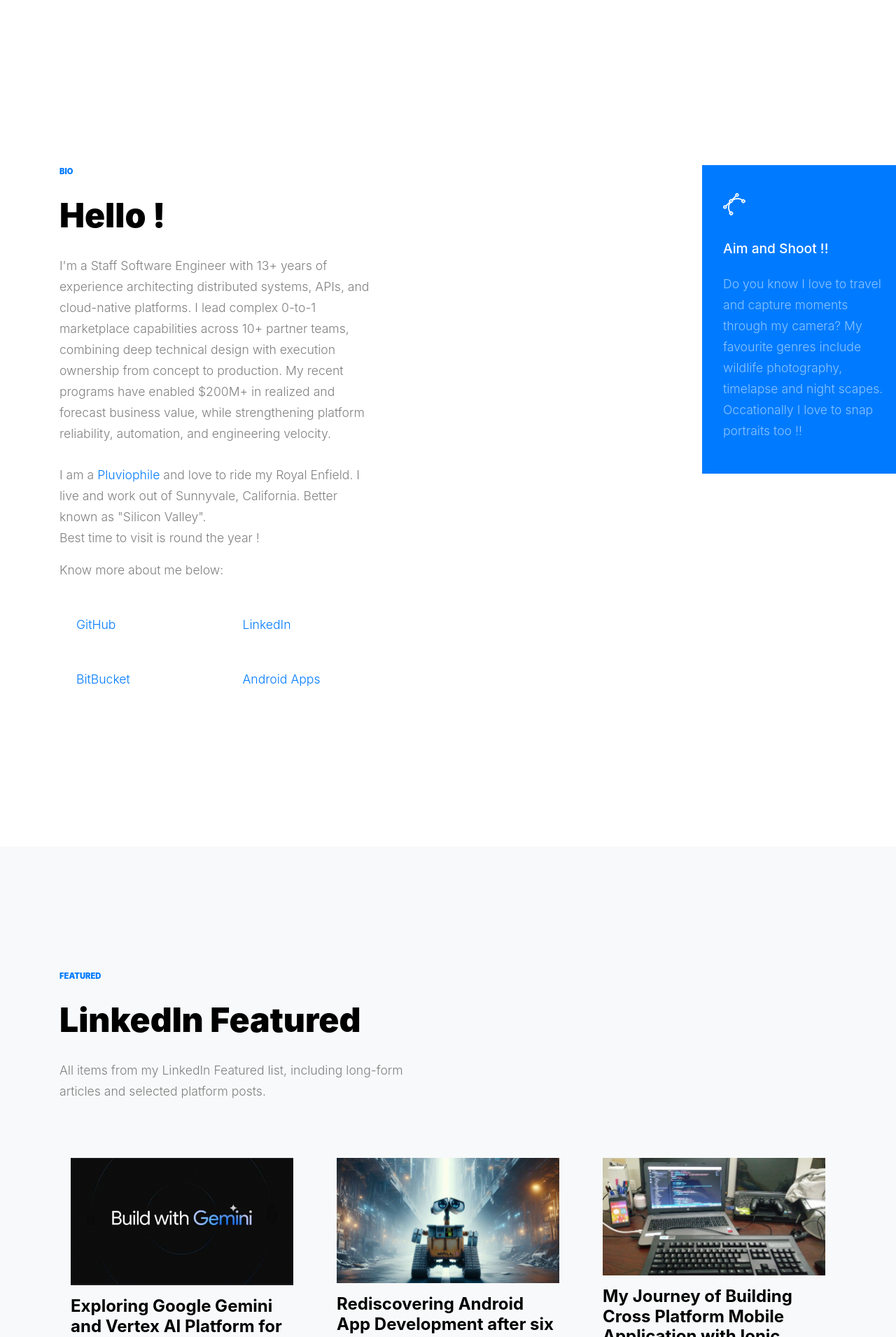
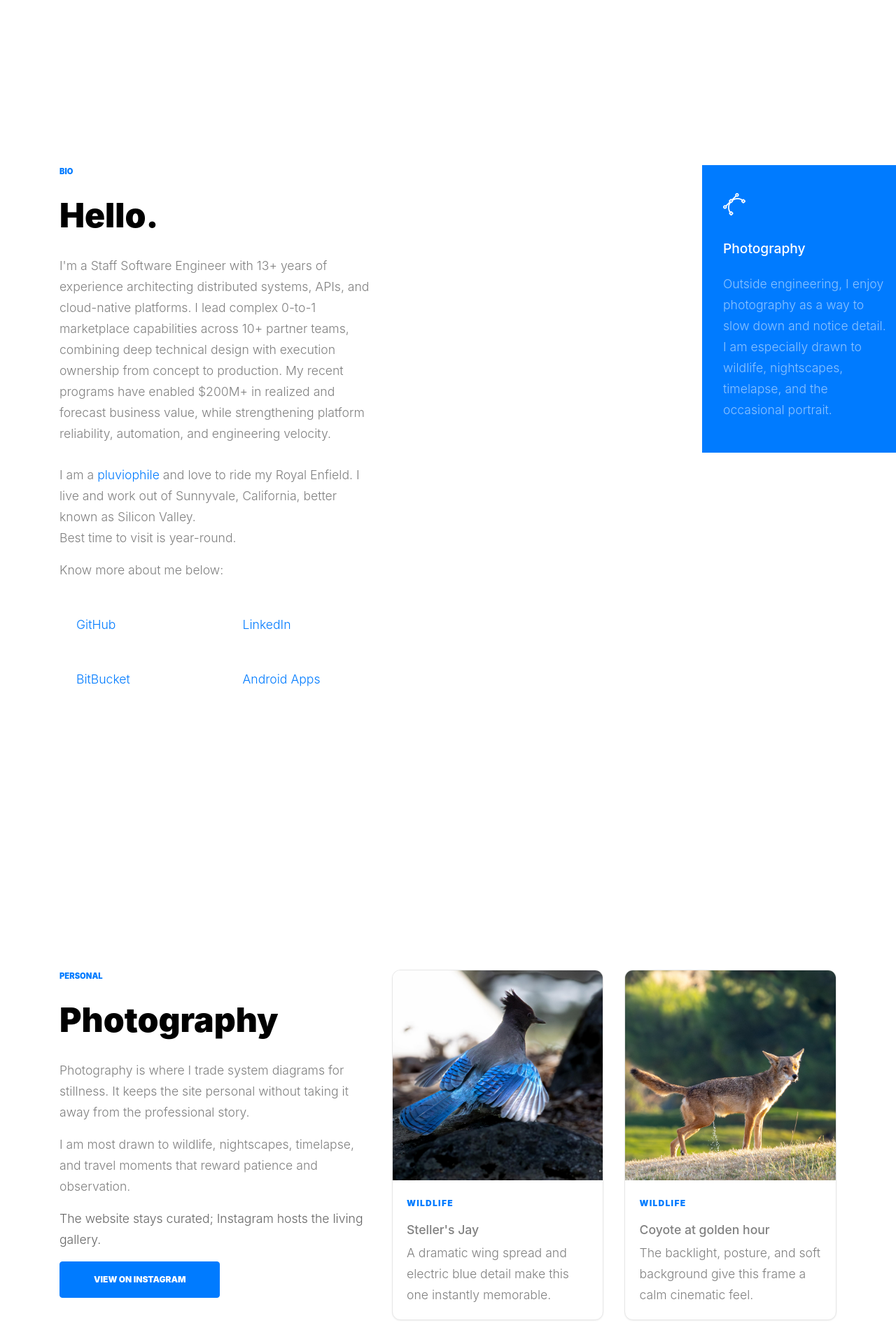
Before and after one commit to tapadyutichatterjee/tapadyutichatterjee.github.io, a PHP site: page / in a window 1280 px wide. Shown: the part 1000-2911 px from the top of the page at 70% size. Run offline with PHP 8.4, Linux system fonts and the light colour scheme; style sheets or scripts are compiled from the project's sources; some web fonts are replaced.

Commit message:
Add photography section and enhance contact details; update styles for cards and buttons

```diff
--- a/css/style.css
+++ b/css/style.css
@@ -724,6 +724,70 @@ h1, h2, h3, h4, h5,
     .image-absolute-box .box p {
       color: rgba(255, 255, 255, 0.55); }
 
+.hero-actions .btn {
+  min-width: 150px; }
+
+.photography-note {
+  color: #666; }
+
+.photography-card,
+.instagram-shot,
+.contact-card {
+  background: #fff;
+  border: 1px solid #e6e6e6;
+  border-radius: 12px;
+  box-shadow: 0 1px 2px rgba(0, 0, 0, 0.06); }
+
+.photography-card,
+.contact-card {
+  padding: 1.5rem; }
+
+.photography-tag {
+  display: inline-block;
+  margin-bottom: 1rem;
+  color: #007bff;
+  font-size: .75rem;
+  font-weight: 900;
+  letter-spacing: .08rem;
+  text-transform: uppercase; }
+
+.photography-card h3 {
+  font-size: 1.25rem;
+  margin-bottom: .75rem; }
+
+.photography-card p {
+  margin-bottom: 0; }
+
+.instagram-shot {
+  overflow: hidden;
+  transition: transform .2s ease, box-shadow .2s ease; }
+  .instagram-shot img {
+    width: 100%;
+    aspect-ratio: 1 / 1;
+    object-fit: cover;
+    display: block; }
+  .instagram-shot:hover {
+    transform: translateY(-2px);
+    box-shadow: 0 10px 30px rgba(0, 0, 0, 0.1); }
+
+.instagram-shot-body {
+  padding: 1rem 1.25rem 1.25rem; }
+  .instagram-shot-body h3 {
+    font-size: 1.1rem;
+    margin-bottom: .5rem; }
+  .instagram-shot-body p {
+    margin-bottom: 0; }
+
+.contact-card h3 {
+  font-size: 1.1rem;
+  margin-bottom: .75rem; }
+
+.contact-card p {
+  margin-bottom: 1rem; }
+
+.contact-card a {
+  font-weight: 700; }
+
 .section-1 {
   margin-top: 10rem; }
 
--- a/index.html
+++ b/index.html
@@ -64,10 +64,11 @@
               <ul class="site-menu main-menu js-clone-nav mr-auto d-none d-lg-block">
                 <li><a href="#home-section" class="nav-link">Me</a></li>
                 <li><a href="#bio-section" class="nav-link">Bio</a></li>
+                <li><a href="#photography-section" class="nav-link">Photography</a></li>
+                <li><a href="#articles-section" class="nav-link">Articles</a></li>
+                <li><a href="#apps-section" class="nav-link">Apps</a></li>
                 <li><a href="#work-section" class="nav-link">Work</a></li>
                 <li><a href="#projects-section" class="nav-link">Projects</a></li>
-                <li><a href="#articles-section" class="nav-link">Articles</a></li>
-                <li><a href="#apps-section" class="nav-link">Apps</a></li>
                 <li><a href="#recommendations-section" class="nav-link">Recommendations</a></li>
               </ul>
             </nav>
@@ -91,16 +92,18 @@
       <div class="container">
         <div class="row align-items-center">
           <div class="col-lg-4 mr-auto" data-aos="fade-up">
-            <h1>Hi , I'm Tapadyuti !</h1>
-            <p class="mb-5">a Staff Software Engineer based in Sunnyvale, California, leading distributed commerce
-              platforms across marketplace, order, inventory, delivery, and fulfillment domains.</p>
-            <p><a class="btn btn-outline-light py-3 px-5">Download
-                Resume</a></p>
+            <h1>Hi, I'm Tapadyuti.</h1>
+            <p class="mb-5">Staff Software Engineer in Sunnyvale building distributed commerce, fulfillment, and
+              marketplace platforms with principal-level technical leadership.</p>
+            <p class="hero-actions">
+              <a href="#work-section" class="btn btn-white py-3 px-5 mr-2 mb-2">View Work</a>
+              <a href="#contact-section" class="btn btn-outline-white py-3 px-5 mb-2">Connect</a>
+            </p>
 
           </div>
           <div class="col-lg-2 ml-auto" data-aos="fade-up" data-aos-delay="100">
             <figure class="img-absolute">
-              <img src="images/profile.jpeg" alt="Image" class="img-fluid">
+              <img src="images/profile.jpeg" alt="Tapadyuti Chatterjee portrait" class="img-fluid">
             </figure>
           </div>
         </div>
@@ -115,20 +118,19 @@
 
             <div class="mb-5">
               <span class="section-sub-title d-block">Bio</span>
-              <h2 class="section-title">Hello !</h2>
+              <h2 class="section-title">Hello.</h2>
               <p>I'm a Staff Software Engineer with 13+ years of experience architecting distributed systems, APIs, and
                 cloud-native platforms. I lead complex 0-to-1 marketplace capabilities across 10+ partner teams,
                 combining deep technical design with execution ownership from concept to production. My recent programs
                 have enabled $200M+ in realized and forecast business value, while strengthening platform reliability,
                 automation, and engineering velocity.
                 <br> <br> I am a <a
-                  href="http://www.collinsdictionary.com/submission/13416/Pluviophile" target="_blank">Pluviophile</a>
-                and love to ride my Royal
-                Enfield. I live and work out of Sunnyvale, California. Better
-                known as "Silicon Valley".<br> Best time to visit is round the
-                year !</p>
+                  href="https://www.collinsdictionary.com/submission/13416/Pluviophile" target="_blank"
+                  rel="noopener noreferrer">pluviophile</a>
+                and love to ride my Royal Enfield. I live and work out of Sunnyvale, California, better known as
+                Silicon Valley.<br>Best time to visit is year-round.</p>
 
-              <p>Know more about me below: </p>
+              <p>Know more about me below:</p>
 
             </div>
 
@@ -174,18 +176,90 @@
             <div class="image-absolute-box">
               <div class="box" data-aos="fade-up">
                 <div class="icon-wrap"><span class="flaticon-vector"></span></div>
-                <h3>Aim and Shoot !!</h3>
-                <p>Do you know I love to travel and capture moments through my camera? My favourite genres include
-                  wildlife photography,
-                  timelapse and night scapes. Occationally I love to snap portraits too !!
-                </p>
+                <h3>Photography</h3>
+                <p>Outside engineering, I enjoy photography as a way to slow down and notice detail. I am especially
+                  drawn to wildlife, nightscapes, timelapse, and the occasional portrait.</p>
               </div>
-              <!-- <img src="images/about_1.jpg" alt="Image" class="img-fluid"> -->
+              <!-- <img src="images/about_1.jpg" alt="Photography detail" class="img-fluid"> -->
             </div>
           </div>
         </div>
       </div>
 
+    </div>
+
+    <div class="site-section" id="photography-section">
+      <div class="container">
+        <div class="row align-items-start">
+          <div class="col-lg-5 mb-5 mb-lg-0">
+            <span class="section-sub-title d-block">Personal</span>
+            <h2 class="section-title">Photography</h2>
+            <p>Photography is where I trade system diagrams for stillness. It keeps the site personal without taking it
+              away from the professional story.</p>
+            <p>I am most drawn to wildlife, nightscapes, timelapse, and travel moments that reward patience and
+              observation.</p>
+            <p class="photography-note">The website stays curated; Instagram hosts the living gallery.</p>
+            <p><a href="https://www.instagram.com/tapadyutichatterjee/" target="_blank" rel="noopener noreferrer"
+                class="btn btn-primary py-3 px-5">View on Instagram</a></p>
+          </div>
+          <div class="col-lg-7">
+            <div class="row">
+              <div class="col-md-6 mb-4" data-aos="fade-up">
+                <div class="instagram-shot h-100">
+                  <a href="https://www.instagram.com/p/DZxNSK9sJef/" target="_blank" rel="noopener noreferrer">
+                    <img src="images/photography/curated-stellers-jay.jpg"
+                      alt="Steller's jay with wings partially spread, showing vivid blue feathers" class="img-fluid">
+                  </a>
+                  <div class="instagram-shot-body">
+                    <span class="photography-tag">Wildlife</span>
+                    <h3>Steller's Jay</h3>
+                    <p>A dramatic wing spread and electric blue detail make this one instantly memorable.</p>
+                  </div>
+                </div>
+              </div>
+              <div class="col-md-6 mb-4" data-aos="fade-up" data-aos-delay="100">
+                <div class="instagram-shot h-100">
+                  <a href="https://www.instagram.com/p/DZrkmhCm6bL/" target="_blank" rel="noopener noreferrer">
+                    <img src="images/photography/curated-coyote.jpg"
+                      alt="Coyote standing in warm golden light against a soft green background" class="img-fluid">
+                  </a>
+                  <div class="instagram-shot-body">
+                    <span class="photography-tag">Wildlife</span>
+                    <h3>Coyote at golden hour</h3>
+                    <p>The backlight, posture, and soft background give this frame a calm cinematic feel.</p>
+                  </div>
+                </div>
+              </div>
+              <div class="col-md-6 mb-4" data-aos="fade-up" data-aos-delay="150">
+                <div class="instagram-shot h-100">
+                  <a href="https://www.instagram.com/p/DTcnkanlOkB/" target="_blank" rel="noopener noreferrer">
+                    <img src="images/photography/curated-hummingbird-flight.jpg"
+                      alt="Hummingbird hovering mid-flight against a soft bokeh background" class="img-fluid">
+                  </a>
+                  <div class="instagram-shot-body">
+                    <span class="photography-tag">Wildlife</span>
+                    <h3>Hummingbird in flight</h3>
+                    <p>The suspended motion and soft bokeh make this one feel both delicate and alive.</p>
+                  </div>
+                </div>
+              </div>
+              <div class="col-md-6 mb-4" data-aos="fade-up" data-aos-delay="200">
+                <div class="instagram-shot h-100">
+                  <a href="https://www.instagram.com/p/DPxosa5jgtn/" target="_blank" rel="noopener noreferrer">
+                    <img src="images/photography/curated-snowy-egret.jpg"
+                      alt="Snowy egret standing in blue water with a reflection below" class="img-fluid">
+                  </a>
+                  <div class="instagram-shot-body">
+                    <span class="photography-tag">Wildlife</span>
+                    <h3>Snowy Egret</h3>
+                    <p>Elegant light, clean reflection, and negative space give this portrait a polished finish.</p>
+                  </div>
+                </div>
+              </div>
+            </div>
+          </div>
+        </div>
+      </div>
     </div>
 
     <div class="site-section bg-light" id="articles-section">
@@ -364,7 +438,7 @@
             <!-- <h3>Work Name Here</h3>
             <span class="category">Illustration</span> -->
           </div>
-          <img src="images/slide_1.jpg" alt="Image" class="img-fluid">
+          <img src="images/slide_1.jpg" alt="Professional certificate or award" class="img-fluid">
         </a>
 
         <a class="work-thumb" href="images/slide_2.jpg" data-fancybox="gallery">
@@ -372,7 +446,7 @@
             <!-- <h3>Work Name Here</h3>
             <span class="category">Branding</span> -->
           </div>
-          <img src="images/slide_2.jpg" alt="Image" class="img-fluid">
+          <img src="images/slide_2.jpg" alt="Professional certificate or award" class="img-fluid">
         </a>
 
         <a class="work-thumb" href="images/slide_3.jpeg" data-fancybox="gallery">
@@ -380,7 +454,7 @@
             <!-- <h3>Work Name Here</h3>
             <span class="category">Web Development</span> -->
           </div>
-          <img src="images/slide_3.jpeg" alt="Image" class="img-fluid">
+          <img src="images/slide_3.jpeg" alt="Professional certificate or award" class="img-fluid">
         </a>
 
         <a class="work-thumb" href="images/slide_4.jpeg" data-fancybox="gallery">
@@ -388,7 +462,7 @@
             <!-- <h3>Work Name Here</h3>
             <span class="category">Design</span> -->
           </div>
-          <img src="images/slide_4.jpeg" alt="Image" class="img-fluid">
+          <img src="images/slide_4.jpeg" alt="Professional certificate or award" class="img-fluid">
         </a>
 
         <a class="work-thumb" href="images/slide_5.jpg" data-fancybox="gallery">
@@ -396,7 +470,7 @@
             <!-- <h3>Work Name Here</h3>
             <span class="category">Design</span> -->
           </div>
-          <img src="images/slide_5.jpg" alt="Image" class="img-fluid">
+          <img src="images/slide_5.jpg" alt="Professional certificate or award" class="img-fluid">
         </a>
 
         <a class="work-thumb" href="images/slide_6.jpeg" data-fancybox="gallery">
@@ -404,7 +478,7 @@
             <!-- <h3>Work Name Here</h3>
             <span class="category">Design</span> -->
           </div>
-          <img src="images/slide_6.jpeg" alt="Image" class="img-fluid">
+          <img src="images/slide_6.jpeg" alt="Professional certificate or award" class="img-fluid">
         </a>
 
         <a class="work-thumb" href="images/slide_7.jpg" data-fancybox="gallery">
@@ -412,7 +486,7 @@
             <!-- <h3>Work Name Here</h3>
             <span class="category">Design</span> -->
           </div>
-          <img src="images/slide_7.jpg" alt="Image" class="img-fluid">
+          <img src="images/slide_7.jpg" alt="Professional certificate or award" class="img-fluid">
         </a>
 
         <a class="work-thumb" href="images/slide_8u.jpg" data-fancybox="gallery">
@@ -420,7 +494,7 @@
             <!-- <h3>Work Name Here</h3>
             <span class="category">Design</span> -->
           </div>
-          <img src="images/slide_8u.jpg" alt="Image" class="img-fluid">
+          <img src="images/slide_8u.jpg" alt="Professional certificate or award" class="img-fluid">
         </a>
 
       </div>
@@ -663,52 +737,45 @@
 
     <div class="site-section" id="contact-section">
       <div class="container">
-
-        <div class="row justify-content-center">
-          <div class="col-md-7">
-
-
-
-            <h2 class="section-title mb-3">Connect</h2>
-            <p class="mb-5">Feel free to come by and drop a note</p>
-
-            <form method="post" data-aos="fade">
-              <div class="form-group row">
-                <div class="col-md-6 mb-3 mb-lg-0">
-                  <input type="text" class="form-control" placeholder="First name">
-                </div>
-                <div class="col-md-6">
-                  <input type="text" class="form-control" placeholder="Last name">
+        <div class="row mb-5">
+          <div class="col-lg-7">
+            <span class="section-sub-title d-block">Connect</span>
+            <h2 class="section-title mb-3">Let's Connect</h2>
+            <p>If you'd like to talk about distributed systems, product-minded engineering, Android side projects, or
+              photography, I would be glad to hear from you.</p>
           </div>
         </div>
-
-              <div class="form-group row">
-                <div class="col-md-12">
-                  <input type="text" class="form-control" placeholder="Subject">
+        <div class="row">
+          <div class="col-md-6 col-lg-3 mb-4" data-aos="fade-up">
+            <div class="contact-card h-100">
+              <h3>Email</h3>
+              <p>The best channel for introductions, collaboration, and speaking opportunities.</p>
+              <a href="mailto:tapadyuti.chatterjee@gmail.com">tapadyuti.chatterjee@gmail.com</a>
             </div>
           </div>
-
-              <div class="form-group row">
-                <div class="col-md-12">
-                  <input type="email" class="form-control" placeholder="Email">
+          <div class="col-md-6 col-lg-3 mb-4" data-aos="fade-up" data-aos-delay="100">
+            <div class="contact-card h-100">
+              <h3>LinkedIn</h3>
+              <p>For professional updates, featured writing, and broader platform work.</p>
+              <a href="https://www.linkedin.com/in/tapadyutichatterjee/" target="_blank"
+                rel="noopener noreferrer">View profile</a>
             </div>
           </div>
-              <div class="form-group row">
-                <div class="col-md-12">
-                  <textarea class="form-control" id="" cols="30" rows="10"
-                    placeholder="Write your message here."></textarea>
+          <div class="col-md-6 col-lg-3 mb-4" data-aos="fade-up" data-aos-delay="150">
+            <div class="contact-card h-100">
+              <h3>GitHub</h3>
+              <p>For code, experiments, and the occasional side project in public.</p>
+              <a href="https://github.com/tapadyutichatterjee" target="_blank" rel="noopener noreferrer">Browse
+                repositories</a>
             </div>
           </div>
-
-              <div class="form-group row">
-                <div class="col-md-6">
-
-                  <input title="Currently disabled due to technical problem" type="submit"
-                    class="btn btn-primary py-3 px-5 btn-block" value="Send Message" disabled="disabled">
+          <div class="col-md-6 col-lg-3 mb-4" data-aos="fade-up" data-aos-delay="200">
+            <div class="contact-card h-100">
+              <h3>Instagram</h3>
+              <p>For the personal side: travel, photography, and moments outside engineering.</p>
+              <a href="https://www.instagram.com/tapadyutichatterjee/" target="_blank"
+                rel="noopener noreferrer">Open gallery</a>
             </div>
-              </div>
-
-            </form>
           </div>
         </div>
       </div>
@@ -721,11 +788,11 @@
         <div class="row">
           <div class="col-md-4">
             <h3>Contact Details</h3>
-            <p>
-              <h4>Tapadyuti Chatterjee</h4>
+            <p class="mb-0">
+              <strong>Tapadyuti Chatterjee</strong><br>
               Sunnyvale,<br>
-              CA,United States.<br>
-              Email: tapadyuti.chatterjee@gmail.com
+              CA, United States.<br>
+              Email: <a href="mailto:tapadyuti.chatterjee@gmail.com">tapadyuti.chatterjee@gmail.com</a>
             </p>
           </div>
 
@@ -734,25 +801,29 @@
             <ul class="list-unstyled footer-links">
               <li><a href="#home-section">Me</a></li>
               <li><a href="#bio-section">Bio</a></li>
+              <li><a href="#photography-section">Photography</a></li>
+              <li><a href="#articles-section">Articles</a></li>
+              <li><a href="#apps-section">Apps</a></li>
               <li><a href="#work-section">Work</a></li>
               <li><a href="#projects-section">Projects</a></li>
-              <li><a href="#articles-section">Articles</a></li>
-              <li><a href="#apps-section">Apps</a></li>
               <li><a href="#recommendations-section">Recommendations</a></li>
               <li><a href="#contact-section">Connect</a></li>
             </ul>
           </div>
 
           <div class="col-md-4">
-            <h3>Subscribe</h3>
-            <p>Subscibe to my newsletter where I regularly publish articles regarding Latest Technologiees</p>
-            <form action="#">
-              <div class="d-flex mb-5">
-                <input type="text" class="form-control rounded-0" placeholder="Email">
-                <input type="submit" class="btn btn-primary rounded-0" value="Subscribe" disabled="disabled"
-                  title="Coming Soon">
-              </div>
-            </form>
+            <h3>Elsewhere</h3>
+            <p>Long-form writing, shipped apps, and personal photography all live here.</p>
+            <ul class="list-unstyled footer-links">
+              <li><a href="https://www.linkedin.com/in/tapadyutichatterjee/" target="_blank"
+                  rel="noopener noreferrer">LinkedIn</a></li>
+              <li><a href="https://github.com/tapadyutichatterjee" target="_blank"
+                  rel="noopener noreferrer">GitHub</a></li>
+              <li><a href="https://play.google.com/store/apps/dev?id=8928625648876842244" target="_blank"
+                  rel="noopener noreferrer">Google Play</a></li>
+              <li><a href="https://www.instagram.com/tapadyutichatterjee/" target="_blank"
+                  rel="noopener noreferrer">Instagram</a></li>
+            </ul>
           </div>
 
         </div>
--- a/scss/_site-blocks.scss
+++ b/scss/_site-blocks.scss
@@ -149,6 +149,89 @@
 		p {
 			color: rgba($white, .55);
 		}
+	}
+}
+
+.hero-actions {
+	.btn {
+		min-width: 150px;
+	}
+}
+
+.photography-note {
+	color: #666;
+}
+
+.photography-card,
+.instagram-shot,
+.contact-card {
+	background: $white;
+	border: 1px solid #e6e6e6;
+	border-radius: 12px;
+	box-shadow: 0 1px 2px rgba(0,0,0,.06);
+}
+
+.photography-card,
+.contact-card {
+	padding: 1.5rem;
+}
+
+.photography-tag {
+	display: inline-block;
+	margin-bottom: 1rem;
+	color: $primary;
+	font-size: .75rem;
+	font-weight: 900;
+	letter-spacing: .08rem;
+	text-transform: uppercase;
+}
+
+.photography-card {
+	h3 {
+		font-size: 1.25rem;
+		margin-bottom: .75rem;
+	}
+	p {
+		margin-bottom: 0;
+	}
+}
+
+.instagram-shot {
+	overflow: hidden;
+	transition: transform .2s ease, box-shadow .2s ease;
+	img {
+		width: 100%;
+		aspect-ratio: 1 / 1;
+		object-fit: cover;
+		display: block;
+	}
+	&:hover {
+		transform: translateY(-2px);
+		box-shadow: 0 10px 30px rgba(0,0,0,.10);
+	}
+}
+
+.instagram-shot-body {
+	padding: 1rem 1.25rem 1.25rem;
+	h3 {
+		font-size: 1.1rem;
+		margin-bottom: .5rem;
+	}
+	p {
+		margin-bottom: 0;
+	}
+}
+
+.contact-card {
+	h3 {
+		font-size: 1.1rem;
+		margin-bottom: .75rem;
+	}
+	p {
+		margin-bottom: 1rem;
+	}
+	a {
+		font-weight: 700;
 	}
 }
 
```
Also changed, not shown: images/photography/curated-coyote.jpg (added), images/photography/curated-hummingbird-flight.jpg (added), images/photography/curated-snowy-egret.jpg (added), images/photography/curated-stellers-jay.jpg (added). Lines whose indentation alone changed are shown as unchanged.
